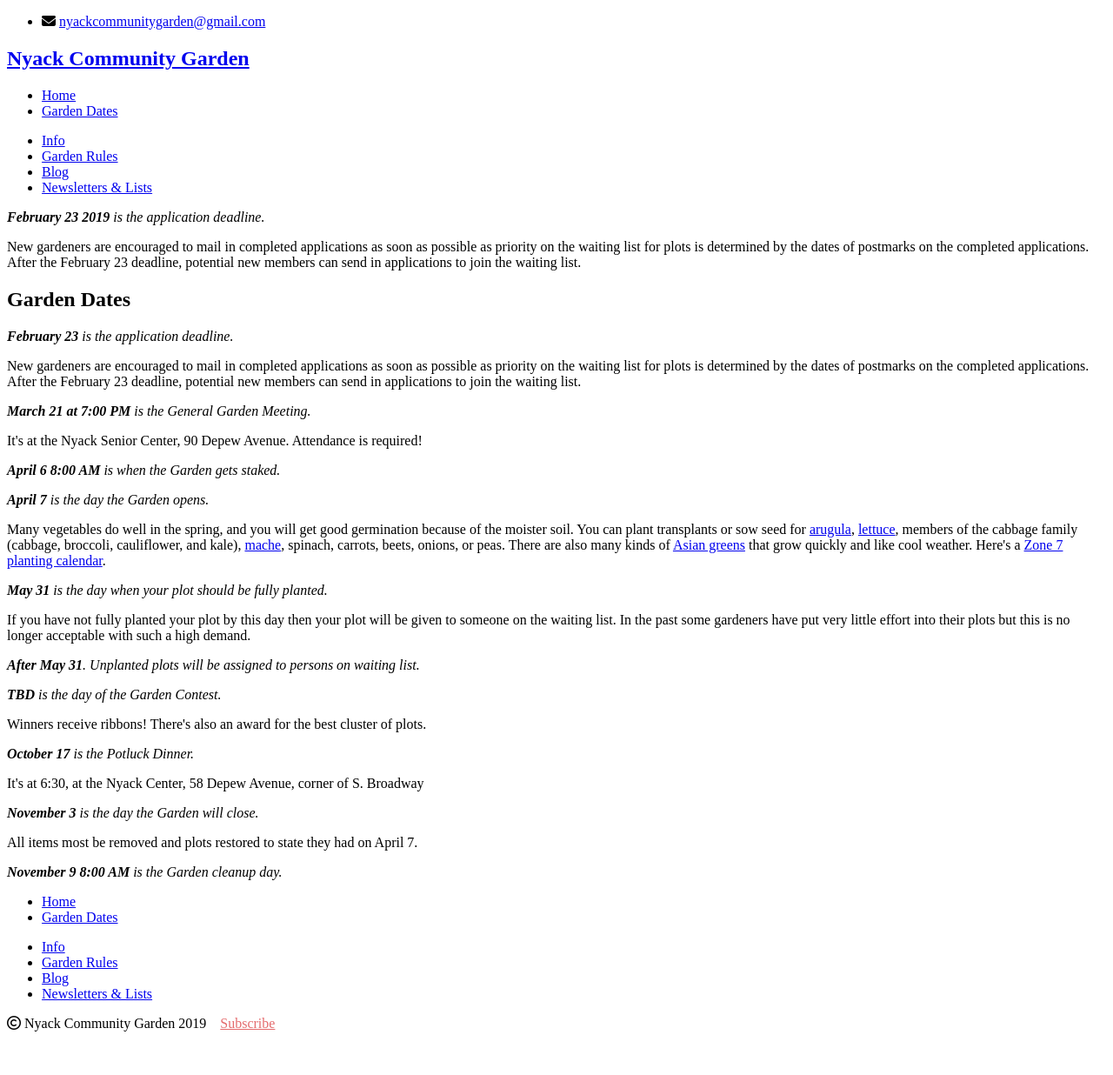
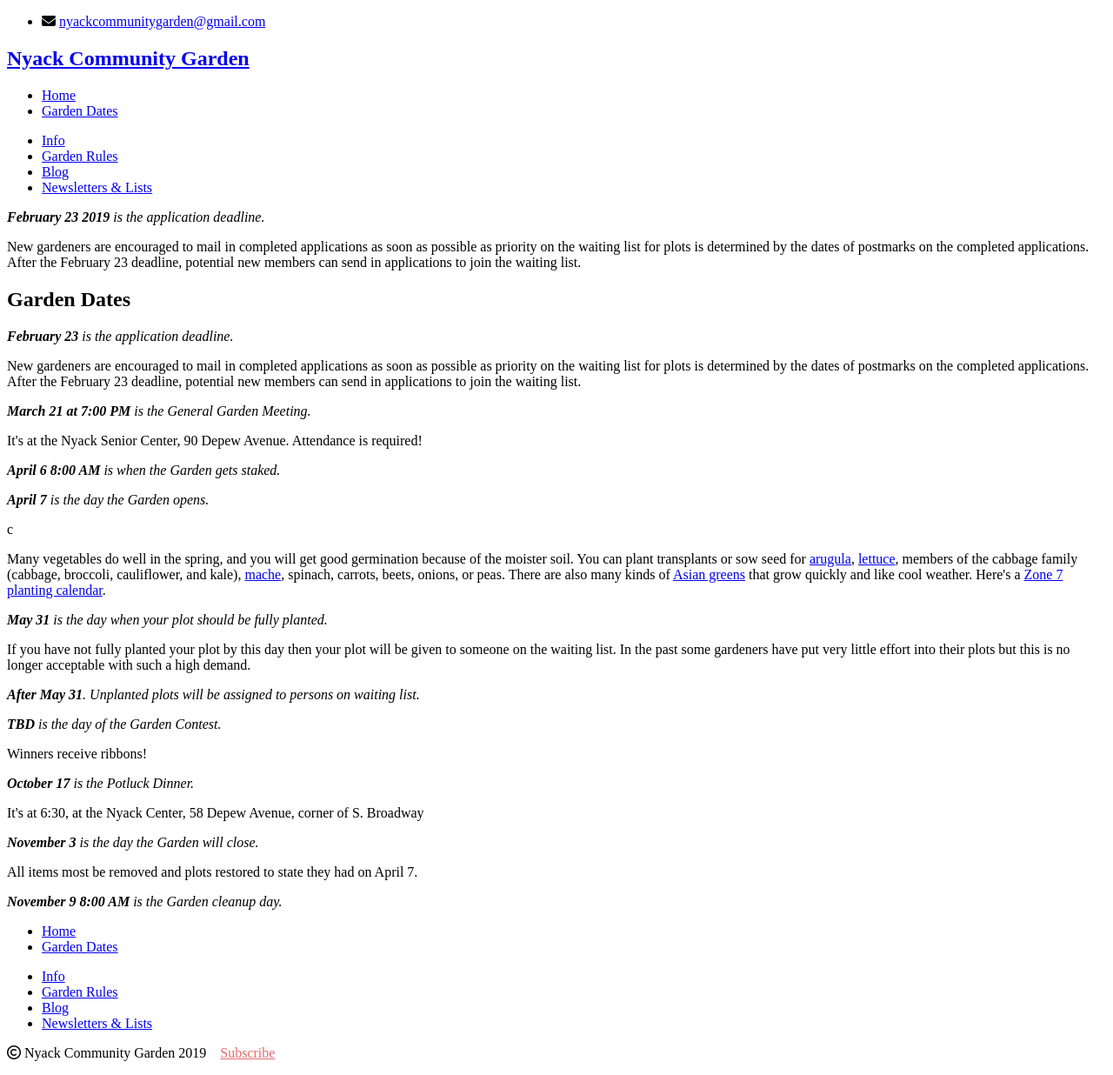
Before and after one commit to bosborne/nyackcommunitygarden, a Jekyll site: the page built from garden-dates/index.html, in a window 1280 px wide. Shown: the whole page at 87% size. Built offline with Jekyll 4.4.1, drawn with Linux system fonts in a browser that asks for light colours; nearby versions of some CDN libraries; library files that are not in the unit come from our copies; before the commit the page ends 1202 px from its top, so only the background shows below that.

Commit message:
Remove references to cluster

```diff
--- a/garden-dates/index.html
+++ b/garden-dates/index.html
@@ -22,7 +22,7 @@ It's at the Nyack Senior Center, 90 Depew Avenue. Attendance is required!
 </p>
 <p>
 <i><b>April 7</b> is the day the Garden opens.</i>
-</p>
+</p>c
 <p>
 Many vegetables do well in the spring, and you will get good germination because of the moister soil. You can plant transplants or sow seed for <a href="http://www.seedsavers.org/apollo-arugula">arugula</a>, <a href="http://www.seedsavers.org/category/lettuce">lettuce</a>, members of the cabbage family (cabbage, broccoli, cauliflower, and kale), <a href="http://www.johnnyseeds.com/p-6040-vit.aspx">mache</a>, spinach, carrots, beets, onions, or peas. There are also many kinds of <a href="http://www.johnnyseeds.com/vegetables/greens/asian-greens/">Asian greens</a> that grow quickly and like cool weather. Here's a <a href="/blog/zone-7-planting-calendar">Zone 7 planting calendar</a>.
 </p>
@@ -38,7 +38,7 @@ If you have not fully planted your plot by this day then your plot will be given
 <p>
 <i><b>TBD</b> is the day of the Garden Contest.</i>
 <p>
-Winners receive ribbons! There's also an award for the best cluster of plots.
+Winners receive ribbons!
 </p>
 <p>
 <i><b>October 17</b> is the Potluck Dinner.</i>
```
Also changed, not shown: garden-rules/index.md (+1 -1 lines).
